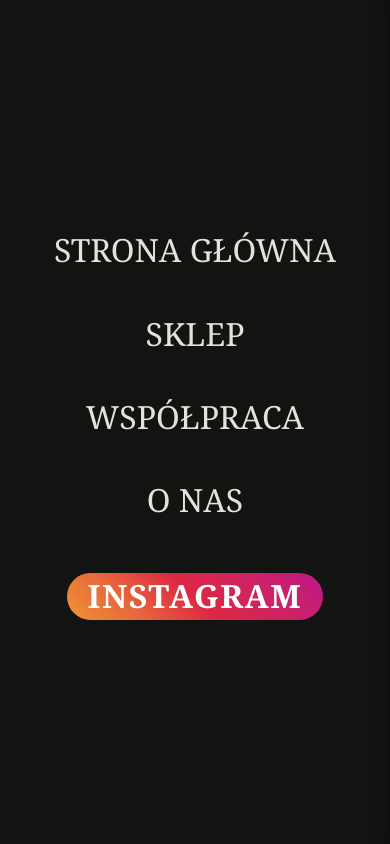
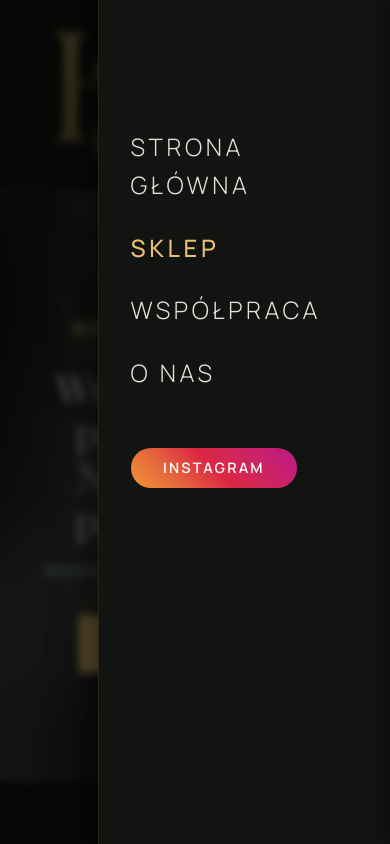
Before and after one commit to miqshh/hempsettlement-prev, a Next.js app: page / in a window 390 px wide. Both pictures are taken after a click on the button "Menu". Shown: the top 844 px of the page. Built offline with nearby package versions, Linux system fonts and the light colour scheme; a web font is replaced by a local one.

Commit message:
mobile smart header

```diff
--- a/src/components/Navbar.module.css
+++ b/src/components/Navbar.module.css
@@ -6,6 +6,11 @@
   background-color: rgba(18, 20, 17, 0.95);
   backdrop-filter: blur(10px);
   z-index: 100;
+  transition: transform 0.4s cubic-bezier(0.16, 1, 0.3, 1);
+}
+
+.navbarHidden {
+  transform: translateY(-100%);
 }
 
 .navContainer {
@@ -76,7 +81,8 @@
   flex-direction: column;
   gap: 6px;
   cursor: pointer;
-  z-index: 1001;
+  z-index: 1100; /* Above mobile menu */
+  padding: 5px;
 }
 
 .hamburger span {
@@ -84,45 +90,113 @@
   width: 25px;
   height: 2px;
   background-color: var(--color-accent);
-  transition: all 0.3s ease;
+  transition: all 0.4s cubic-bezier(0.16, 1, 0.3, 1);
 }
 
+/* Mobile Menu Slide-out */
 .mobileMenu {
-  display: none;
+  position: fixed;
+  top: 0;
+  right: -75%;
+  width: 75%;
+  height: 100vh;
+  background-color: var(--color-surface);
+  border-left: 1px solid rgba(233, 193, 118, 0.1);
+  z-index: 1050;
+  display: flex;
+  flex-direction: column;
+  padding: 8rem 2rem 2rem;
+  gap: 1.5rem;
+  transition: right 0.5s cubic-bezier(0.16, 1, 0.3, 1);
+  box-shadow: -10px 0 30px rgba(0, 0, 0, 0.5);
+}
+
+.mobileMenu.open {
+  right: 0;
+}
+
+.mobileMenu a {
+  font-size: 1.5rem;
+  text-transform: uppercase;
+  font-weight: 300;
+  letter-spacing: 0.15em;
+  color: var(--color-typography);
+  transition: all 0.3s ease;
+  opacity: 0;
+  transform: translateX(20px);
+}
+
+.mobileMenu.open a {
+  opacity: 1;
+  transform: translateX(0);
+}
+
+/* Staggered animation for links */
+.mobileMenu.open a:nth-child(1) { transition-delay: 0.1s; }
+.mobileMenu.open a:nth-child(2) { transition-delay: 0.2s; }
+.mobileMenu.open a:nth-child(3) { transition-delay: 0.3s; }
+.mobileMenu.open a:nth-child(4) { transition-delay: 0.4s; }
+.mobileMenu.open a:nth-child(5) { transition-delay: 0.5s; }
+
+.goldLink {
+  background: linear-gradient(
+    110deg,
+    var(--color-accent) 0%,
+    var(--color-accent) 40%,
+    #fffbd1 50%,
+    var(--color-accent) 60%,
+    var(--color-accent) 100%
+  );
+  background-size: 200% auto;
+  color: transparent !important;
+  -webkit-background-clip: text;
+  background-clip: text;
+  animation: goldShimmer 4s infinite linear;
+  font-weight: 500 !important;
+}
+
+@keyframes goldShimmer {
+  to {
+    background-position: -200% center;
+  }
+}
+
+.mobileMenuOverlay {
   position: fixed;
   top: 0;
   left: 0;
   width: 100%;
   height: 100vh;
-  background-color: var(--color-surface);
-  z-index: 1000;
-  flex-direction: column;
-  align-items: center;
-  justify-content: center;
-  gap: 2rem;
+  background: rgba(0, 0, 0, 0.6);
+  backdrop-filter: blur(4px);
+  z-index: 1040;
   opacity: 0;
   visibility: hidden;
-  transition: all 0.3s ease;
+  transition: all 0.5s ease;
 }
 
-.mobileMenu.open {
+.mobileMenuOverlay.open {
   opacity: 1;
   visibility: visible;
-  display: flex;
 }
 
-.mobileMenu a {
-  font-size: 2rem;
-  text-transform: uppercase;
-  font-family: var(--font-headline);
-  color: var(--color-typography);
+.igBtnMobile {
+  margin-top: 2rem;
+  width: fit-content;
+  font-size: 0.9rem !important;
+  font-weight: 600 !important;
+  padding: 0.8rem 2rem !important;
+  opacity: 0 !important;
+  transform: translateY(20px) !important;
 }
 
-.mobileMenu .igBtnMobile {
-  margin-top: 1rem;
+.mobileMenu.open .igBtnMobile {
+  opacity: 1 !important;
+  transform: translateY(0) !important;
+  transition-delay: 0.6s;
 }
 
-/* Drawer */
+/* Drawer (Cart) */
 .drawerOverlay {
   position: fixed;
   top: 0;
@@ -133,7 +207,7 @@
   opacity: 0;
   visibility: hidden;
   transition: all 0.4s ease;
-  z-index: 999;
+  z-index: 1200;
 }
 
 .drawerOverlay.open {
@@ -151,7 +225,7 @@
   background-color: var(--color-drawer);
   box-shadow: -5px 0 20px rgba(0,0,0,0.8);
   transition: right 0.4s cubic-bezier(0.16, 1, 0.3, 1);
-  z-index: 1002;
+  z-index: 1210;
   display: flex;
   flex-direction: column;
 }
--- a/src/components/Navbar.tsx
+++ b/src/components/Navbar.tsx
@@ -8,7 +8,44 @@
 export default function Navbar() {
   const [isDrawerOpen, setIsDrawerOpen] = useState(false);
   const [isMobileMenuOpen, setIsMobileMenuOpen] = useState(false);
+  const [isVisible, setIsVisible] = useState(true);
+  const [lastScrollY, setLastScrollY] = useState(0);
   const { items, totalItems, totalPrice, removeFromCart } = useCart();
+
+  // Scroll handler for hiding/showing navbar
+  useEffect(() => {
+    const controlNavbar = () => {
+      if (typeof window !== 'undefined') {
+        const currentScrollY = window.scrollY;
+
+        // Always show at the very top
+        if (currentScrollY < 10) {
+          setIsVisible(true);
+          setLastScrollY(currentScrollY);
+          return;
+        }
+
+        // Don't hide if mobile menu or cart is open
+        if (isMobileMenuOpen || isDrawerOpen) {
+          setIsVisible(true);
+          return;
+        }
+
+        if (currentScrollY > lastScrollY && currentScrollY > 80) {
+          // Scrolling down
+          setIsVisible(false);
+        } else if (currentScrollY < lastScrollY) {
+          // Scrolling up
+          setIsVisible(true);
+        }
+
+        setLastScrollY(currentScrollY);
+      }
+    };
+
+    window.addEventListener('scroll', controlNavbar);
+    return () => window.removeEventListener('scroll', controlNavbar);
+  }, [lastScrollY, isMobileMenuOpen, isDrawerOpen]);
 
   // Close mobile menu when a link is clicked
   const handleMobileMenuClick = () => {
@@ -29,7 +66,7 @@
 
   return (
     <>
-      <nav className={styles.navbar}>
+      <nav className={`${styles.navbar} ${!isVisible ? styles.navbarHidden : ''}`}>
         <div className={`container ${styles.navContainer}`}>
           <Link href="/" className={styles.logoContainer} onClick={() => setIsMobileMenuOpen(false)}>
             <Image
@@ -70,9 +107,15 @@
       </nav>
 
       {/* Mobile Menu Overlay */}
+      <div
+        className={`${styles.mobileMenuOverlay} ${isMobileMenuOpen ? styles.open : ''}`}
+        onClick={() => setIsMobileMenuOpen(false)}
+      ></div>
+
+      {/* Mobile Menu Drawer */}
       <div className={`${styles.mobileMenu} ${isMobileMenuOpen ? styles.open : ''}`}>
         <Link href="/" onClick={handleMobileMenuClick}>Strona Główna</Link>
-        <Link href="/sklep" onClick={handleMobileMenuClick}>Sklep</Link>
+        <Link href="/sklep" onClick={handleMobileMenuClick} className={styles.goldLink}>Sklep</Link>
         <Link href="/wspolpraca" onClick={handleMobileMenuClick}>Współpraca</Link>
         <Link href="/o-nas" onClick={handleMobileMenuClick}>O nas</Link>
         <a
@@ -86,7 +129,7 @@
         </a>
       </div>
 
-      {/* Drawer */}
+      {/* Cart Drawer */}
       <div className={`${styles.drawerOverlay} ${isDrawerOpen ? styles.open : ''}`} onClick={() => setIsDrawerOpen(false)}></div>
       <div className={`${styles.drawer} ${isDrawerOpen ? styles.open : ''}`}>
         <div className={styles.drawerHeader}>
```
